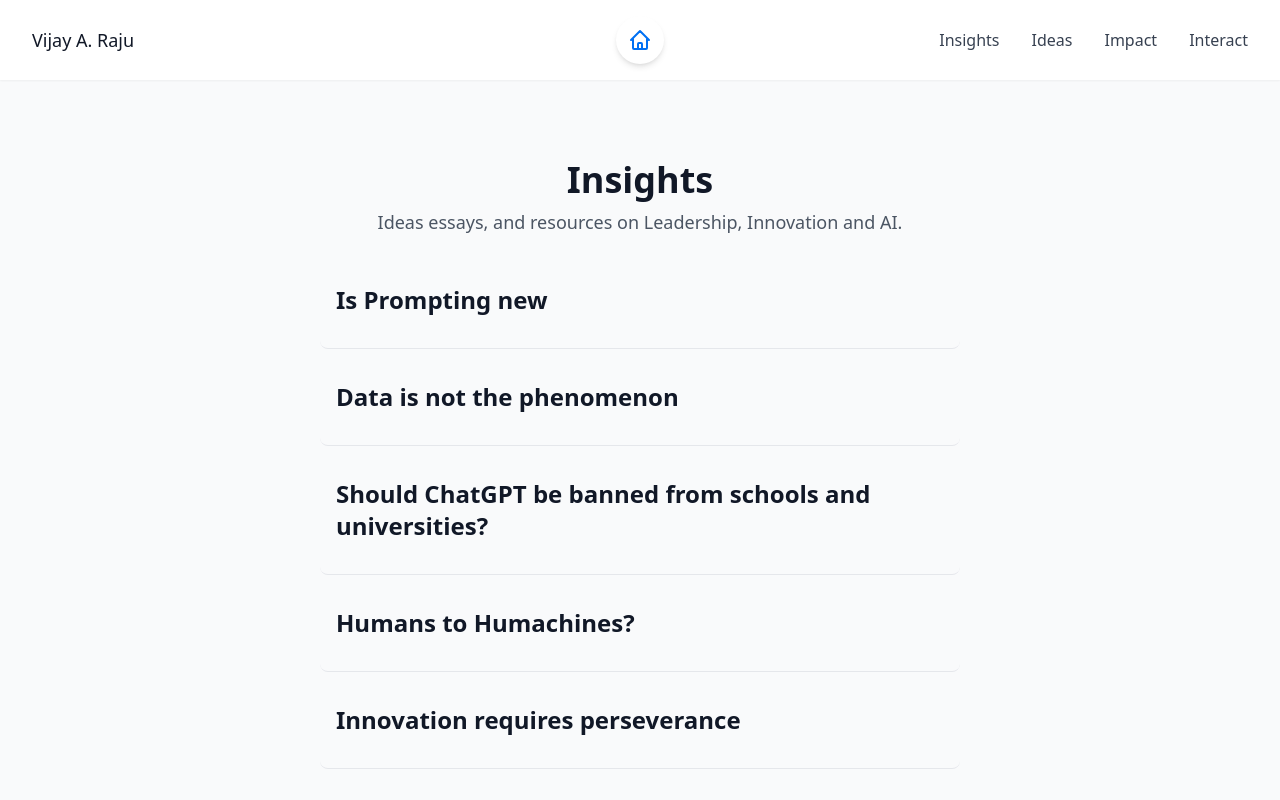
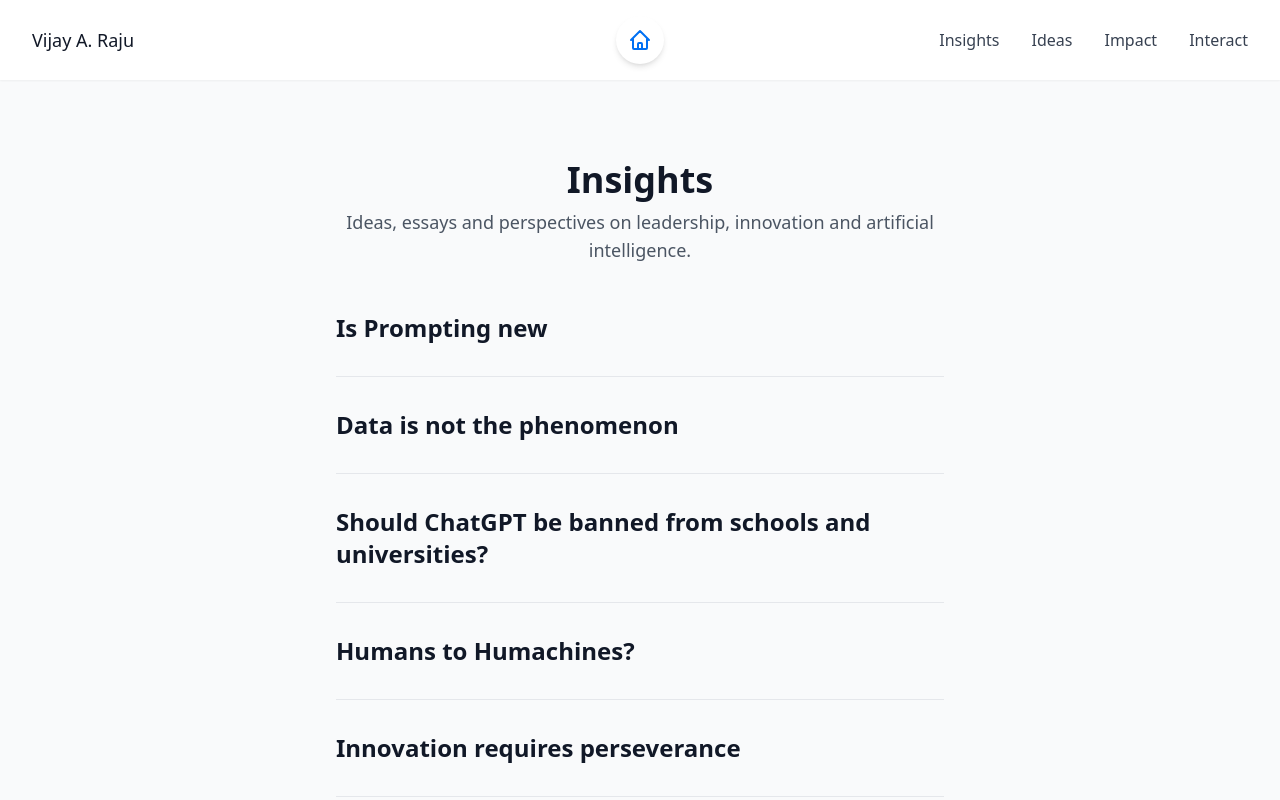
Before and after one commit to Wijay000/draft, a Next.js app: page /insights in a window 1280 px wide. Shown: the top 800 px of the page. Built offline with nearby package versions, Linux system fonts and the light colour scheme.

Commit message:
chore(insights): update subtitle copy and simplify list styling to mirror writings layout

```diff
--- a/pages/insights.js
+++ b/pages/insights.js
@@ -73,7 +73,7 @@ export default function Insights() {
     <div className="max-w-2xl mx-auto px-4 sm:px-6 lg:px-8 py-12 sm:py-16">
       <header className="mb-10 sm:mb-12 text-center">
         <h1 className="text-3xl sm:text-4xl font-bold text-gray-900 mb-2">Insights</h1>
-        <p className="text-base sm:text-lg text-gray-600">Ideas essays, and resources on Leadership, Innovation and AI.</p>
+        <p className="text-base sm:text-lg text-gray-600">Ideas, essays and perspectives on leadership, innovation and artificial intelligence.</p>
       </header>
       <section className="flex flex-col gap-6 sm:gap-8">
         {posts.map((post, idx) => (
@@ -82,10 +82,10 @@ export default function Insights() {
             href={post.url}
             target="_blank"
             rel="noopener noreferrer"
-            className="block group border-b border-gray-200 pb-5 sm:pb-6 hover:bg-gray-50 transition rounded-lg px-4 -mx-4"
+            className="block group border-b border-gray-200 pb-5 sm:pb-6 transition px-0 sm:px-0"
           >
             <div className="flex flex-col sm:flex-row sm:items-center sm:justify-between mb-1.5 sm:mb-2">
-              <h2 className="text-xl sm:text-2xl font-semibold text-gray-900 group-hover:text-[#b80a2c] transition-colors break-words leading-snug">{post.title}</h2>
+              <h2 className="text-xl sm:text-2xl font-semibold text-gray-900 group-hover:text-[#b80a2c] transition-colors break-words leading-snug underline-offset-4 group-hover:underline">{post.title}</h2>
               {post.date && (
                 <span className="text-xs sm:text-sm text-gray-500 mt-1 sm:mt-0">{post.date}</span>
               )}
```
